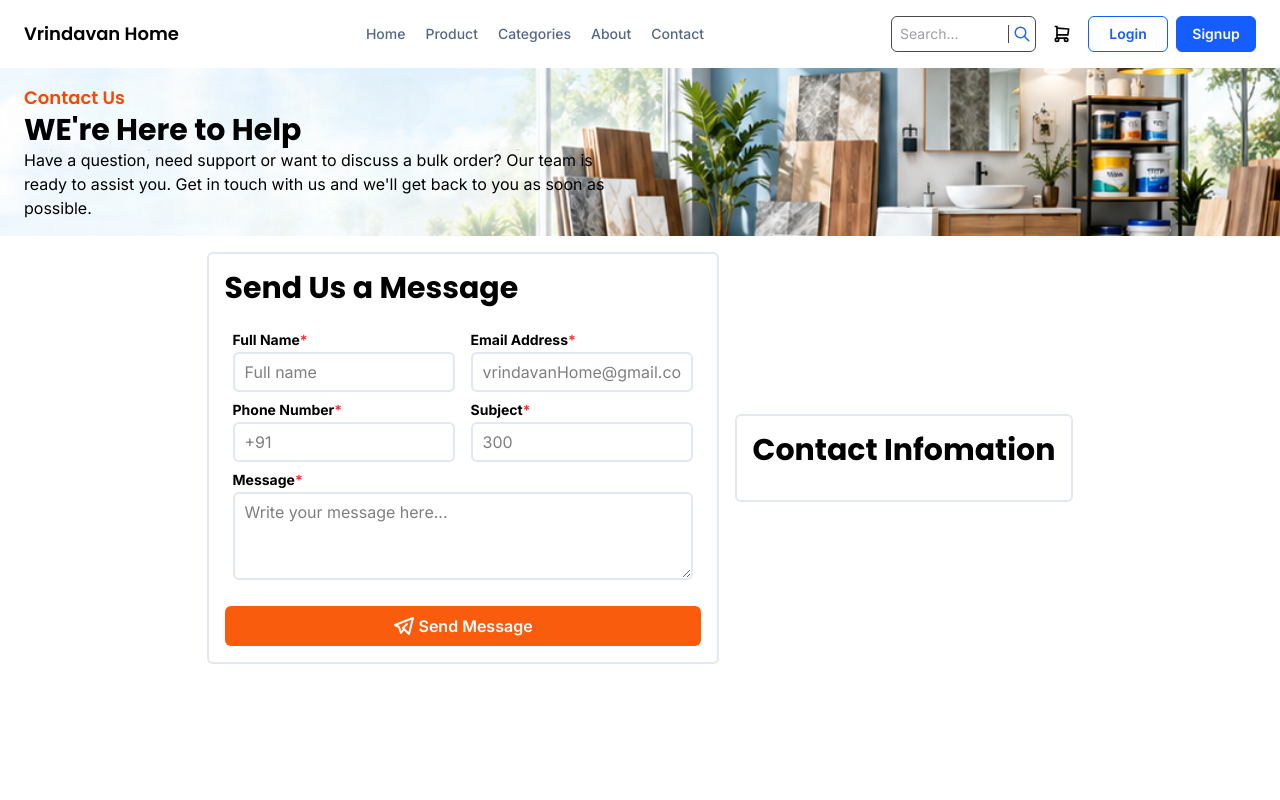
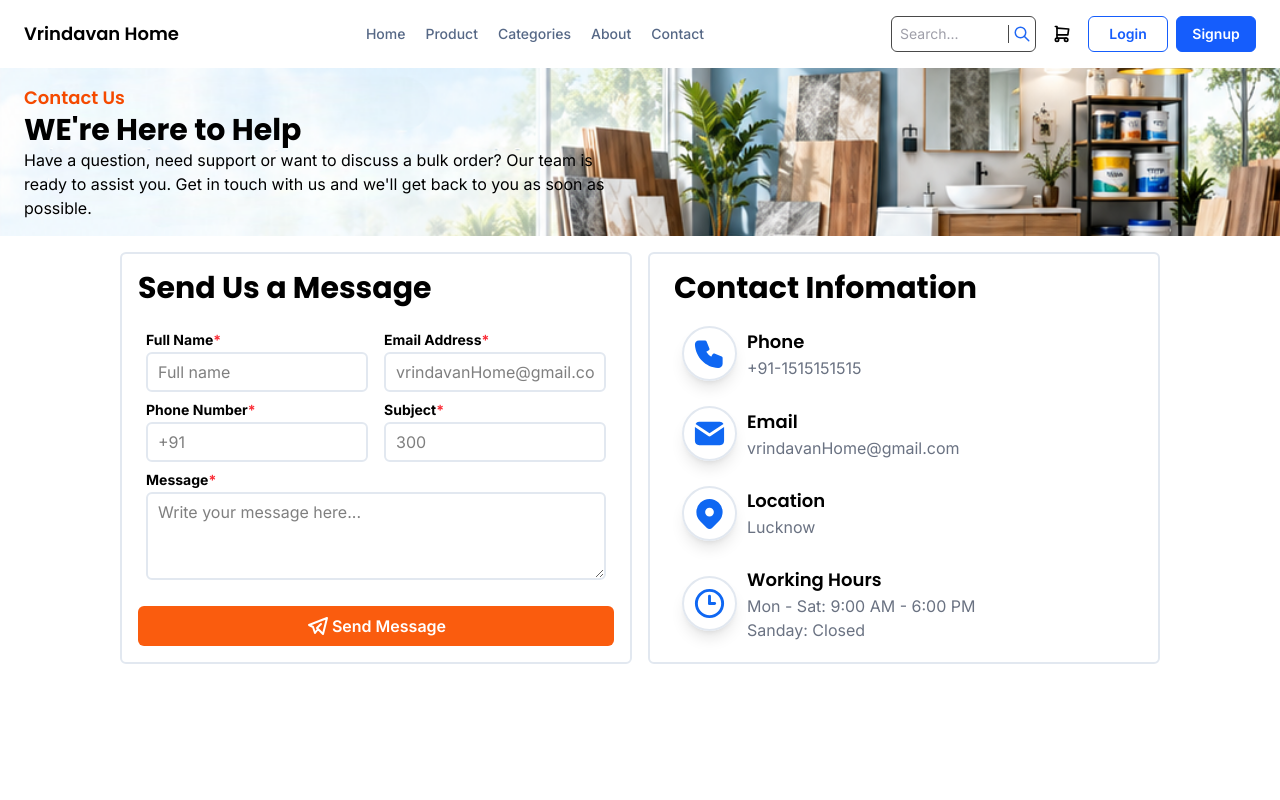
Before and after one commit to shivam-87388/vrindavan, a Next.js app in the folder frontend/: page /contact-us in a window 1280 px wide. Shown: the top 800 px of the page. Built offline with nearby package versions, Linux system fonts and the light colour scheme.

Commit message:
complete contact page

```diff
--- a/frontend/src/app/contact-us/page.jsx
+++ b/frontend/src/app/contact-us/page.jsx
@@ -1,5 +1,5 @@
 import React from 'react'
-import { IconBrandTelegram } from '@tabler/icons-react';
+import { IconBrandTelegram,IconPhoneFilled,IconMailFilled,IconMapPinFilled,IconClockHour3} from '@tabler/icons-react';
 
 const page = () => {
   return (
@@ -15,9 +15,9 @@ const page = () => {
 
       </div>
       </div>
-{/* form section */}
-<div className="w-full flex md:flex-row flex-col items-center justify-center gap-4 p-4">
-  <div className="max-w-lg flex flex-col items-center justify-center  border-2 border-slate-200 rounded-md p-4">
+{/* card section */}
+<div className="w-full flex md:flex-row flex-col md:items-stretch items-start justify-center gap-4 p-4">
+  <div className="w-full max-w-lg flex flex-col items-center justify-center  border-2 border-slate-200 rounded-md p-4">
     <h3 className="w-full text-start text-black text-3xl font-bold font-['Poppins'] pb-2">Send Us a Message</h3>
     {/* detail field */}
     <form className="flex flex-col items-center justify-center mt-4 gap-2 w-full ">
@@ -123,10 +123,53 @@ const page = () => {
         {/* detailfield end*/}
 
   </div>
-  <div className="max-w-lg flex flex-col items-center justify-center  border-2 border-slate-200 rounded-md p-4">
-    <h3 className="w-full text-start text-black text-3xl font-bold font-['Poppins']">Contact Infomation</h3>
+  <div className="w-full max-w-lg flex flex-col items-center justify-center  border-2 border-slate-200 rounded-md p-4">
+    <h3 className="w-full text-start text-black text-3xl font-bold font-['Poppins'] px-2">Contact Infomation</h3>
+    {/* row section */}
+    <div className="flex flex-col justify-around flex-1 mt-4 gap-4 w-full px-2">
+      {/* phone number field*/}
+      <div className="w-full flex flex-row items-center justify-start px-2 gap-2.5">
+        <div className="flex items-center justify-center p-2 rounded-full border-2 border-slate-200 shadow-lg">
+        <IconPhoneFilled color='#0F67F2' size={35}/>
+        </div>
+        <div className="flex flex-col items-start justify-center">
+          <h3 className="text-black text-lg font-semibold font-['Poppins']">Phone</h3>
+          <p className="text-gray-500">+91-1515151515</p>
+        </div>
 
-    <div className="flex flex-col items-center justify-center mt-4 gap-2 w-full px-2">
+      </div>
+      {/* email field  */}
+      <div className="w-full flex flex-row items-center justify-start px-2 gap-2.5">
+        <div className="flex items-center justify-center p-2 rounded-full border-2 border-slate-200 shadow-lg">
+        <IconMailFilled color='#0F67F2' size={35}/>
+        </div>
+        <div className="flex flex-col items-start justify-center">
+          <h3 className="text-black text-lg font-semibold font-['Poppins']">Email</h3>
+          <p className="text-gray-500 break-all">vrindavanHome@gmail.com</p>
+        </div>
+      </div>
+        {/* location */}
+      <div className="w-full flex flex-row items-center justify-start px-2 gap-2.5">
+        <div className="flex items-center justify-center p-2 rounded-full border-2 border-slate-200 shadow-lg">
+        <IconMapPinFilled color='#0F67F2' size={35}/>
+        </div>
+        <div className="flex flex-col items-start justify-center">
+          <h3 className="text-black text-lg font-semibold font-['Poppins']">Location</h3>
+          <p className="text-gray-500">Lucknow</p>
+        </div>
+        {/* working hour */}
+      </div>
+      <div className="w-full flex flex-row items-center justify-start px-2 gap-2.5">
+        <div className="flex items-center justify-center p-2 rounded-full border-2 border-slate-200 shadow-lg">
+        <IconClockHour3 color='#0F67F2' size={35}/>
+        </div>
+        <div className="flex flex-col items-start justify-center">
+          <h3 className="text-black text-lg font-semibold font-['Poppins']">Working Hours</h3>
+          <p className="text-gray-500">Mon - Sat: 9:00 AM - 6:00 PM</p>
+          <p className="text-gray-500">Sanday: Closed</p>
+        </div>
+
+      </div>
 
     </div>
   </div>
```
